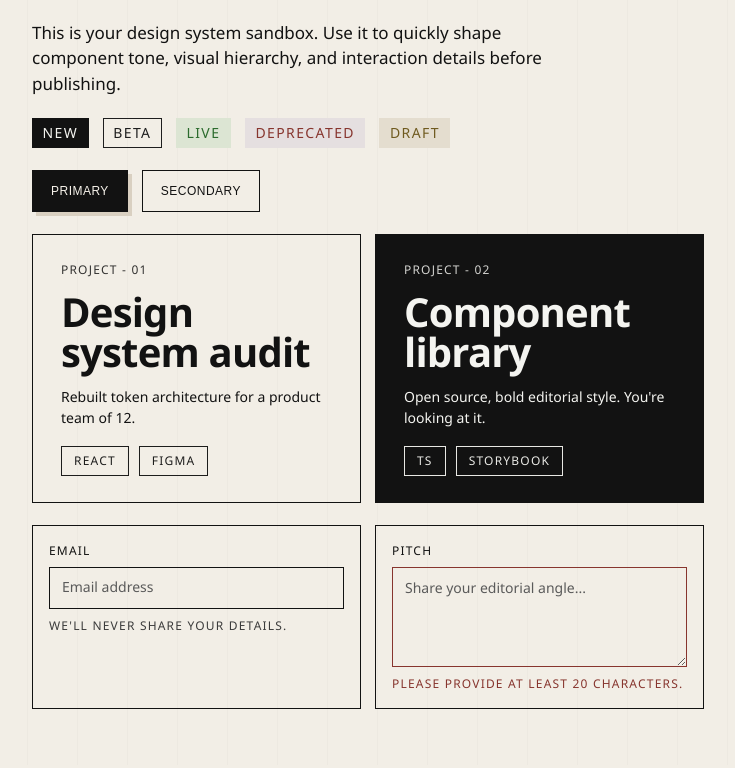
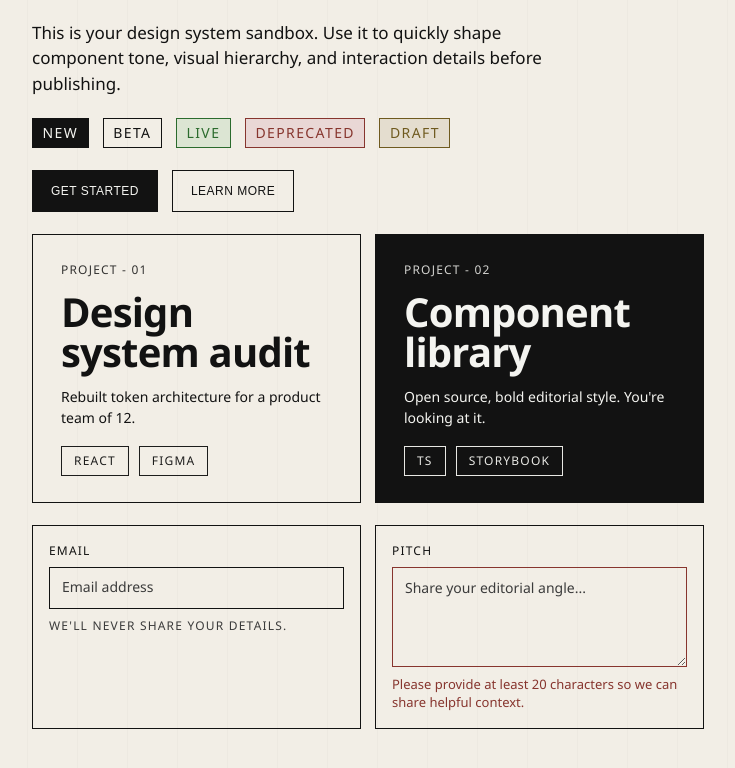
Before and after one commit to LisanneArdern/lisanne-ui, a React (Vite) app: page / in a window 1280 px wide. Shown: the part 460-1228 px from the top of the page, without its empty margins (272-1007 px from the left). Built offline with nearby package versions, Linux system fonts and the light colour scheme.

Commit message:
Fix styling inconsistencies (#5)

```diff
--- a/src/components/Badge/badge.css
+++ b/src/components/Badge/badge.css
@@ -13,26 +13,29 @@
 }
 
 .lsn-badge--new {
-  background: #121212;
-  color: #f4f4f0;
+  background: var(--lsn-color-foreground);
+  color: var(--lsn-color-foreground-on-inverted);
 }
 
 .lsn-badge--beta {
-  border-color: #1e1e1e;
-  color: #1e1e1e;
+  border-color: var(--lsn-color-foreground);
+  color: var(--lsn-color-foreground);
 }
 
 .lsn-badge--live {
-  background: #dce5d3;
-  color: #2b6b2d;
+  background: var(--lsn-color-semantic-live-bg);
+  border-color: var(--lsn-color-semantic-live-fg);
+  color: var(--lsn-color-semantic-live-fg);
 }
 
 .lsn-badge--deprecated {
-  background: #e5dfe0;
-  color: #87352e;
+  background: var(--lsn-color-semantic-deprecated-bg);
+  border-color: var(--lsn-color-semantic-deprecated-fg);
+  color: var(--lsn-color-semantic-deprecated-fg);
 }
 
 .lsn-badge--draft {
-  background: #e4ddcf;
-  color: #6f5a1f;
+  background: var(--lsn-color-semantic-draft-bg);
+  border-color: var(--lsn-color-semantic-draft-fg);
+  color: var(--lsn-color-semantic-draft-fg);
 }
--- a/src/components/Button/button.css
+++ b/src/components/Button/button.css
@@ -1,6 +1,10 @@
 .lsn-button {
+  box-sizing: border-box;
+  display: inline-flex;
+  align-items: center;
+  justify-content: center;
+  border: var(--lsn-border-default) solid var(--lsn-color-foreground);
   border-radius: var(--lsn-radius-none);
-  border: var(--lsn-border-default) solid #121212;
   cursor: pointer;
   font-size: 12px;
   font-weight: var(--lsn-font-bold);
@@ -9,7 +13,7 @@
   min-height: 42px;
   padding: 12px 18px;
   text-transform: uppercase;
-  transition: transform 0.15s ease, box-shadow 0.15s ease, background 0.15s ease;
+  transition: background 0.15s ease, color 0.15s ease;
 }
 
 .lsn-button:disabled {
@@ -17,28 +21,29 @@
   opacity: 0.45;
 }
 
+/* Flat by design. No shadows, no depth tricks.
+   High-contrast black/white is doing the work. */
 .lsn-button--primary {
-  background: #121212;
-  box-shadow: 4px 4px 0 #d9d0c1;
-  color: #f6f2ea;
+  background: var(--lsn-color-foreground);
+  color: var(--lsn-color-foreground-on-inverted);
 }
 
 .lsn-button--primary:hover:not(:disabled) {
-  box-shadow: 6px 6px 0 #c8bea9;
-  transform: translate(-1px, -1px);
+  background: transparent;
+  color: var(--lsn-color-foreground);
 }
 
 .lsn-button--secondary {
   background: transparent;
-  color: #121212;
+  color: var(--lsn-color-foreground);
 }
 
 .lsn-button--secondary:hover:not(:disabled) {
-  background: #121212;
-  color: #f6f2ea;
+  background: var(--lsn-color-foreground);
+  color: var(--lsn-color-foreground-on-inverted);
 }
 
 .lsn-button:focus-visible {
-  outline: 2px solid #121212;
+  outline: 2px solid var(--lsn-color-foreground);
   outline-offset: 2px;
 }
--- a/src/components/Input/input.css
+++ b/src/components/Input/input.css
@@ -13,10 +13,10 @@
 .lsn-input {
   width: 100%;
   min-height: 42px;
-  border: var(--lsn-border-default) solid #121212;
+  border: var(--lsn-border-default) solid var(--lsn-color-foreground);
   border-radius: var(--lsn-radius-none);
   background: transparent;
-  color: #121212;
+  color: var(--lsn-color-foreground);
   font: inherit;
   font-size: 14px;
   line-height: 1.2;
@@ -24,30 +24,31 @@
 }
 
 .lsn-input::placeholder {
-  color: #5a5a5a;
+  color: var(--lsn-color-foreground-muted);
 }
 
 .lsn-input:focus-visible {
-  outline: 2px solid #121212;
+  outline: 2px solid var(--lsn-color-foreground);
   outline-offset: 2px;
 }
 
 .lsn-input--error {
-  border-color: #87352e;
+  border-color: var(--lsn-color-feedback-error);
 }
 
-.lsn-field__helper,
-.lsn-field__error {
+.lsn-field__helper {
   margin: 0;
   font-size: 12px;
   letter-spacing: var(--lsn-letter-label);
   text-transform: uppercase;
+  color: var(--lsn-color-foreground-muted);
 }
 
-.lsn-field__helper {
-  color: #3b3b3b;
+/* Intentionally sentence-case and lighter — error copy should feel
+   considered, not shouted. Keeps the semantic red color for clarity. */
+.lsn-field__error {
+  margin: 0;
+  font-size: 13px;
+  line-height: 1.4;
+  color: var(--lsn-color-feedback-error);
 }
-
-.lsn-field__error {
-  color: #87352e;
-}
--- a/src/components/Textarea/textarea.css
+++ b/src/components/Textarea/textarea.css
@@ -1,9 +1,9 @@
 .lsn-textarea {
   width: 100%;
-  border: var(--lsn-border-default) solid #121212;
+  border: var(--lsn-border-default) solid var(--lsn-color-foreground);
   border-radius: var(--lsn-radius-none);
   background: transparent;
-  color: #121212;
+  color: var(--lsn-color-foreground);
   font: inherit;
   font-size: 14px;
   line-height: 1.4;
@@ -12,14 +12,14 @@
 }
 
 .lsn-textarea::placeholder {
-  color: #5a5a5a;
+  color: var(--lsn-color-foreground-muted);
 }
 
 .lsn-textarea:focus-visible {
-  outline: 2px solid #121212;
+  outline: 2px solid var(--lsn-color-foreground);
   outline-offset: 2px;
 }
 
 .lsn-textarea--error {
-  border-color: #87352e;
+  border-color: var(--lsn-color-feedback-error);
 }
--- a/src/main.tsx
+++ b/src/main.tsx
@@ -23,8 +23,8 @@ export function PreviewApp() {
         <Badge variant="draft">Draft</Badge>
       </div>
       <div className="preview-actions">
-        <Button>Primary</Button>
-        <Button variant="secondary">Secondary</Button>
+        <Button>Get started</Button>
+        <Button variant="secondary">Learn more</Button>
       </div>
       <section className="preview-card-grid">
         <Card
@@ -53,7 +53,7 @@ export function PreviewApp() {
           <Textarea
             label="Pitch"
             placeholder="Share your editorial angle..."
-            error="Please provide at least 20 characters."
+            error="Please provide at least 20 characters so we can share helpful context."
           />
         </article>
       </section>
--- a/src/styles.css
+++ b/src/styles.css
@@ -1,7 +1,8 @@
 :root {
   font-family: "Inter Tight", "Avenir Next", Avenir, "Segoe UI", sans-serif;
-  color: #121212;
-  background-color: #f2eee6;
+  color: var(--lsn-color-foreground);
+  background-color: var(--lsn-color-background-page);
+
   --lsn-border-default: 1.5px;
   --lsn-border-soft: 0.5px;
   --lsn-letter-label: 0.1em;
@@ -10,6 +11,23 @@
   --lsn-font-bold: 500;
   --lsn-radius-none: 0px;
   --lsn-radius-card: 0px;
+
+  --lsn-color-background-page: #f2eee6;
+  --lsn-color-background-surface: #ffffff;
+  --lsn-color-background-inverted: #121212;
+
+  --lsn-color-foreground: #121212;
+  --lsn-color-foreground-muted: #3b3b3b;
+  --lsn-color-foreground-on-inverted: #f4f4f0;
+
+  --lsn-color-semantic-live-bg: #dce5d3;
+  --lsn-color-semantic-live-fg: #2b6b2d;
+  --lsn-color-semantic-deprecated-bg: #e9d7d5;
+  --lsn-color-semantic-deprecated-fg: #87352e;
+  --lsn-color-semantic-draft-bg: #e4ddcf;
+  --lsn-color-semantic-draft-fg: #6f5a1f;
+
+  --lsn-color-feedback-error: #87352e;
 }
 
 * {
@@ -22,7 +40,7 @@ body {
   background:
     linear-gradient(90deg, transparent 49px, rgba(0, 0, 0, 0.04) 50px) 0 0 /
       50px 50px,
-    #f2eee6;
+    var(--lsn-color-background-page);
 }
 
 #root {
@@ -75,15 +93,15 @@ body {
 }
 
 .preview-card {
-  border: var(--lsn-border-default) solid #121212;
+  border: var(--lsn-border-default) solid var(--lsn-color-foreground);
   border-radius: var(--lsn-radius-card);
   padding: 16px;
   background: transparent;
 }
 
 .preview-card--inverted {
-  background: #121212;
-  color: #f4f4f0;
+  background: var(--lsn-color-background-inverted);
+  color: var(--lsn-color-foreground-on-inverted);
 }
 
 .preview-label {
@@ -93,15 +111,3 @@ body {
   font-size: 12px;
   font-weight: var(--lsn-font-bold);
 }
-
-.preview-input {
-  width: 100%;
-  min-height: 40px;
-  border: var(--lsn-border-default) solid currentColor;
-  border-radius: var(--lsn-radius-none);
-  background: transparent;
-  color: inherit;
-  font: inherit;
-  font-size: 14px;
-  padding: 10px 12px;
-}
--- a/src/tokens/colors.ts
+++ b/src/tokens/colors.ts
@@ -1,16 +1,29 @@
 export const colors = {
-  brand: {
-    50: "#eef4ff",
-    100: "#dae7ff",
-    500: "#4567ff",
-    600: "#2f52ef",
-    700: "#1f3fcc"
+  background: {
+    page: "#f2eee6",
+    surface: "#ffffff",
+    inverted: "#121212"
   },
-  neutral: {
-    0: "#ffffff",
-    100: "#f2f4f7",
-    300: "#d0d5dd",
-    700: "#344054",
-    900: "#101828"
+  foreground: {
+    default: "#121212",
+    muted: "#3b3b3b",
+    onInverted: "#f4f4f0"
+  },
+  semantic: {
+    live: {
+      bg: "#dce5d3",
+      fg: "#2b6b2d"
+    },
+    deprecated: {
+      bg: "#e9d7d5",
+      fg: "#87352e"
+    },
+    draft: {
+      bg: "#e4ddcf",
+      fg: "#6f5a1f"
+    }
+  },
+  feedback: {
+    error: "#87352e"
   }
 } as const;
```
Also changed, not shown: 1 other file (tests, documents, lock files or other folders).
